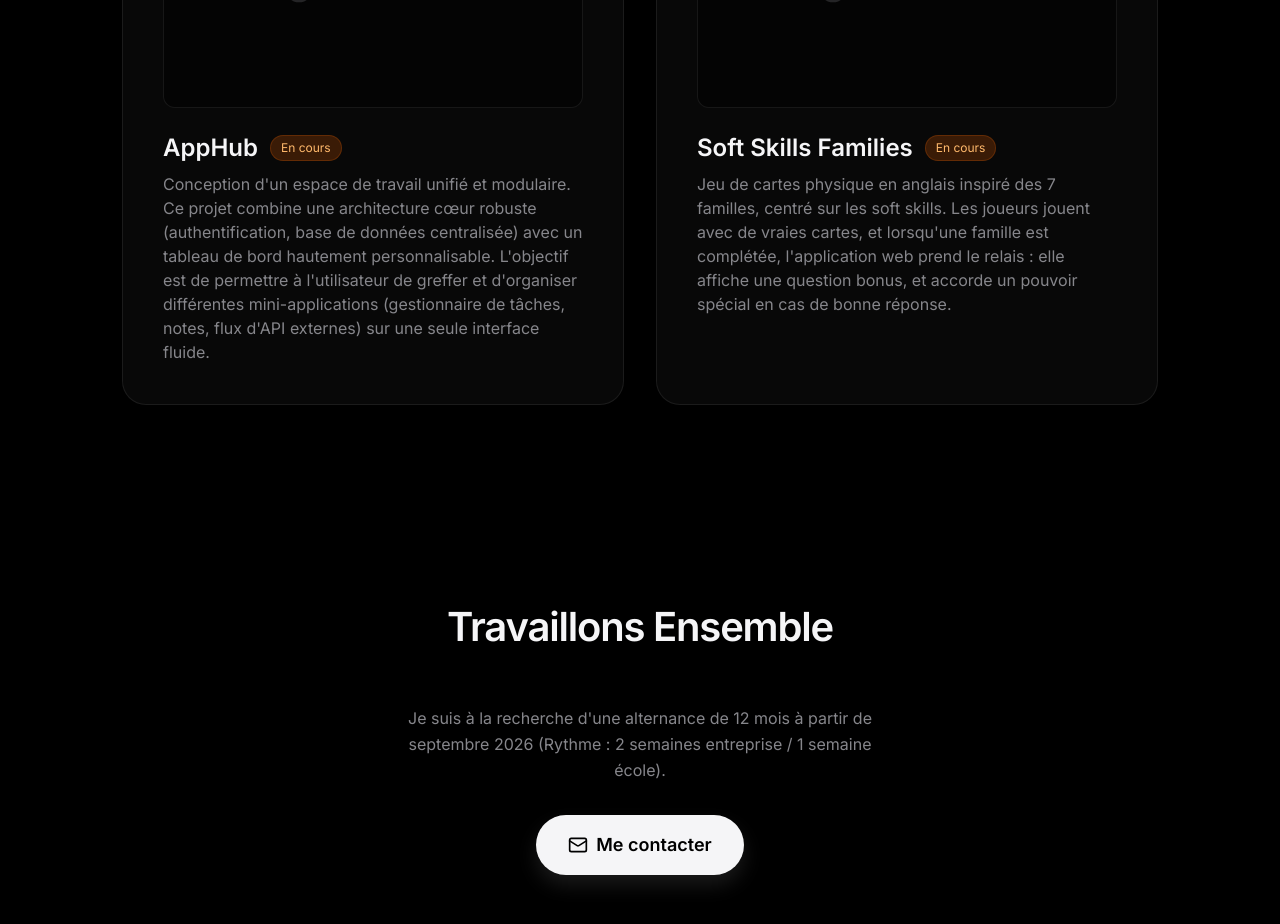
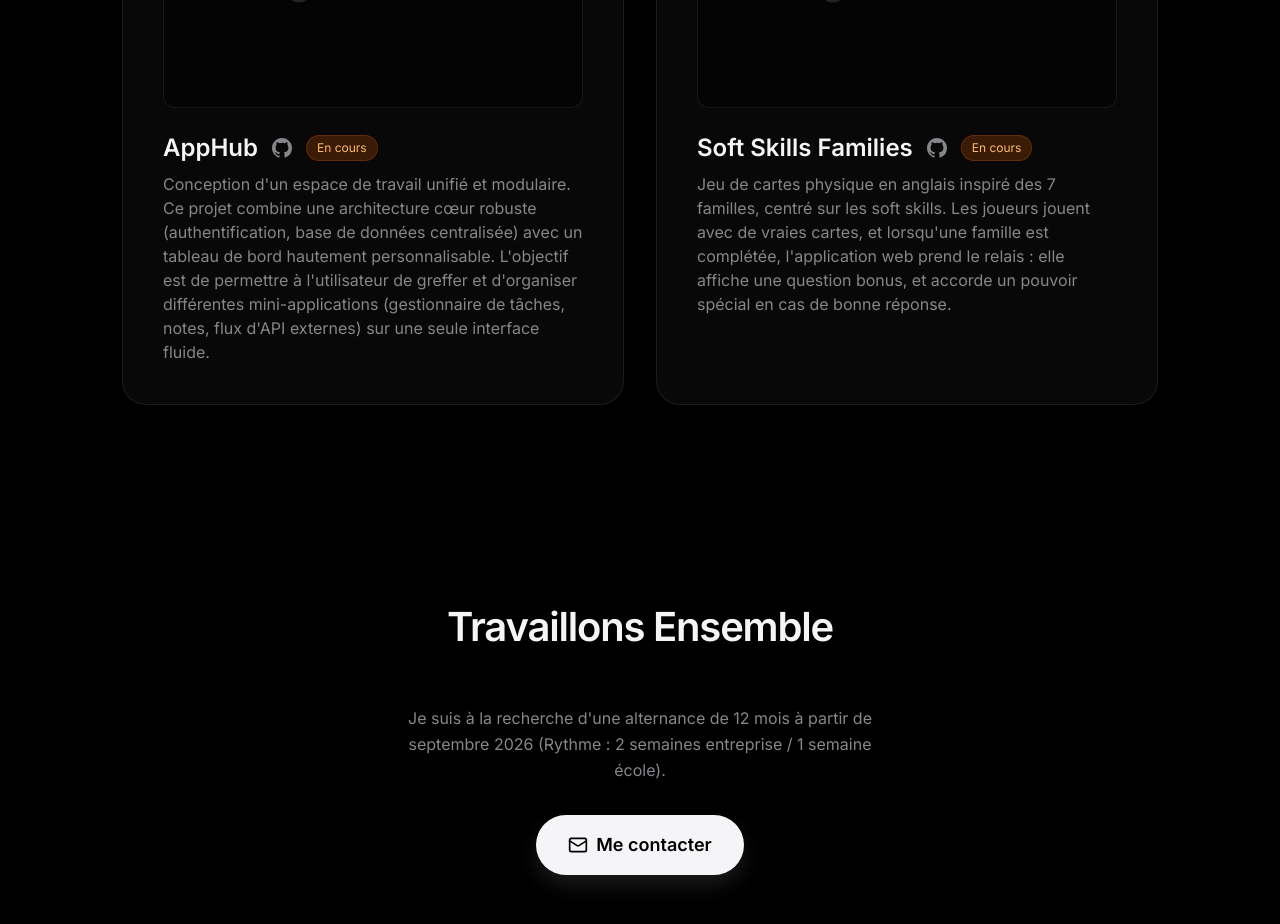
Before and after one commit to Dapharrrr/portfolio, a React (Vite) app: page / in a window 1280 px wide. Shown: the part 4000-4924 px from the top of the page. Built offline with nearby package versions, Linux system fonts and the light colour scheme.

Commit message:
added github repository related to each project

```diff
--- a/src/components/Demos.jsx
+++ b/src/components/Demos.jsx
@@ -52,6 +52,9 @@
             </div>
             <div className="flex items-center gap-3 mb-2">
               <h3 className="text-2xl font-semibold text-[#f5f5f7]">AppHub</h3>
+              <a href="https://github.com/Dapharrrr/apphub/tree/main" target="_blank" rel="noreferrer" className="text-[#86868b] hover:text-white transition-colors flex items-center" title="Voir sur GitHub">
+                <svg className="w-6 h-6" fill="currentColor" viewBox="0 0 24 24" aria-hidden="true"><path fillRule="evenodd" d="M12 2C6.477 2 2 6.484 2 12.017c0 4.425 2.865 8.18 6.839 9.504.5.092.682-.217.682-.483 0-.237-.008-.868-.013-1.703-2.782.605-3.369-1.343-3.369-1.343-.454-1.158-1.11-1.466-1.11-1.466-.908-.62.069-.608.069-.608 1.003.07 1.531 1.032 1.531 1.032.892 1.53 2.341 1.088 2.91.832.092-.647.35-1.088.636-1.338-2.22-.253-4.555-1.113-4.555-4.951 0-1.093.39-1.988 1.029-2.688-.103-.253-.446-1.272.098-2.65 0 0 .84-.27 2.75 1.026A9.564 9.564 0 0112 6.844c.85.004 1.705.115 2.504.337 1.909-1.296 2.747-1.027 2.747-1.027.546 1.379.202 2.398.1 2.651.64.7 1.028 1.595 1.028 2.688 0 3.848-2.339 4.695-4.566 4.943.359.309.678.92.678 1.855 0 1.338-.012 2.419-.012 2.747 0 .268.18.58.688.482A10.019 10.019 0 0022 12.017C22 6.484 17.522 2 12 2z" clipRule="evenodd" /></svg>
+              </a>
               <span className="px-2.5 py-1 rounded-full bg-orange-500/20 text-orange-300 text-xs font-medium border border-orange-500/20">En cours</span>
             </div>
             <p className="text-[#86868b] text-base">Conception d&apos;un espace de travail unifié et modulaire. Ce projet combine une architecture cœur robuste (authentification, base de données centralisée) avec un tableau de bord hautement personnalisable. L&apos;objectif est de permettre à l&apos;utilisateur de greffer et d&apos;organiser différentes mini-applications (gestionnaire de tâches, notes, flux d&apos;API externes) sur une seule interface fluide.</p>
@@ -65,6 +68,9 @@
             </div>
             <div className="flex items-center gap-3 mb-2">
               <h3 className="text-2xl font-semibold text-[#f5f5f7]">Soft Skills Families</h3>
+                <a href="https://github.com/Dapharrrr/soft-skills-families" target="_blank" rel="noreferrer" className="text-[#86868b] hover:text-white transition-colors flex items-center" title="Voir sur GitHub">
+                <svg className="w-6 h-6" fill="currentColor" viewBox="0 0 24 24" aria-hidden="true"><path fillRule="evenodd" d="M12 2C6.477 2 2 6.484 2 12.017c0 4.425 2.865 8.18 6.839 9.504.5.092.682-.217.682-.483 0-.237-.008-.868-.013-1.703-2.782.605-3.369-1.343-3.369-1.343-.454-1.158-1.11-1.466-1.11-1.466-.908-.62.069-.608.069-.608 1.003.07 1.531 1.032 1.531 1.032.892 1.53 2.341 1.088 2.91.832.092-.647.35-1.088.636-1.338-2.22-.253-4.555-1.113-4.555-4.951 0-1.093.39-1.988 1.029-2.688-.103-.253-.446-1.272.098-2.65 0 0 .84-.27 2.75 1.026A9.564 9.564 0 0112 6.844c.85.004 1.705.115 2.504.337 1.909-1.296 2.747-1.027 2.747-1.027.546 1.379.202 2.398.1 2.651.64.7 1.028 1.595 1.028 2.688 0 3.848-2.339 4.695-4.566 4.943.359.309.678.92.678 1.855 0 1.338-.012 2.419-.012 2.747 0 .268.18.58.688.482A10.019 10.019 0 0022 12.017C22 6.484 17.522 2 12 2z" clipRule="evenodd" /></svg>
+              </a>
               <span className="px-2.5 py-1 rounded-full bg-orange-500/20 text-orange-300 text-xs font-medium border border-orange-500/20">En cours</span>
             </div>
             <p className="text-[#86868b] text-base">Jeu de cartes physique en anglais inspiré des 7 familles, centré sur les soft skills. Les joueurs jouent avec de vraies cartes, et lorsqu'une famille est complétée, l'application web prend le relais : elle affiche une question bonus, et accorde un pouvoir spécial en cas de bonne réponse.</p>
```
